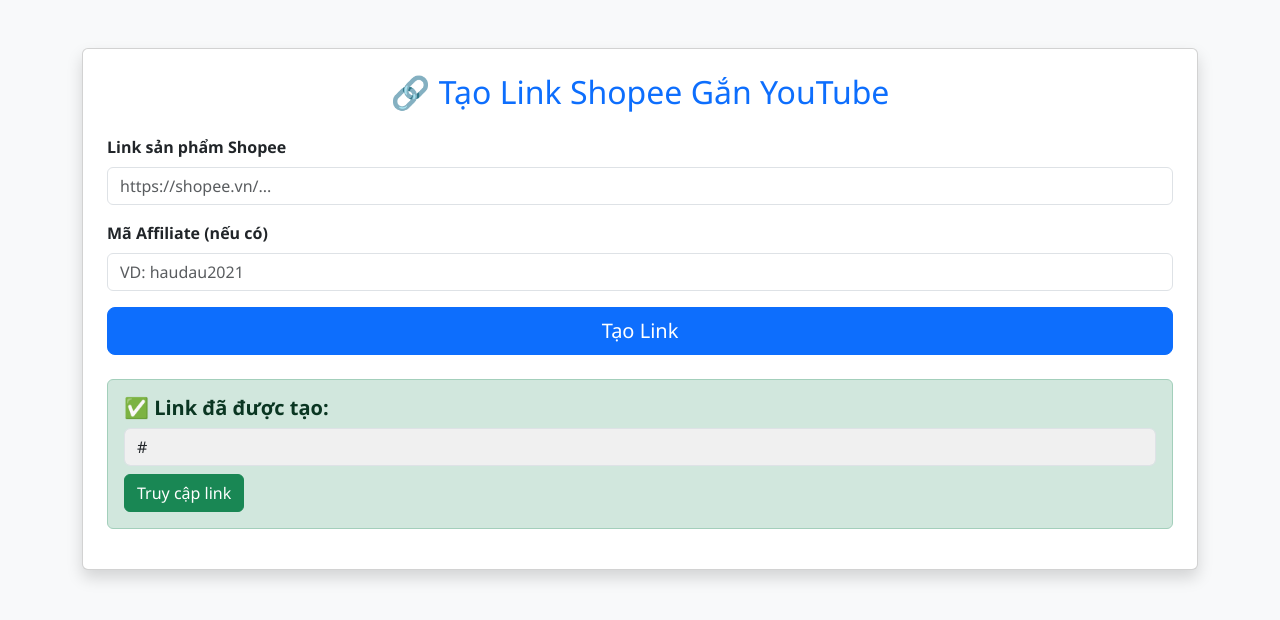
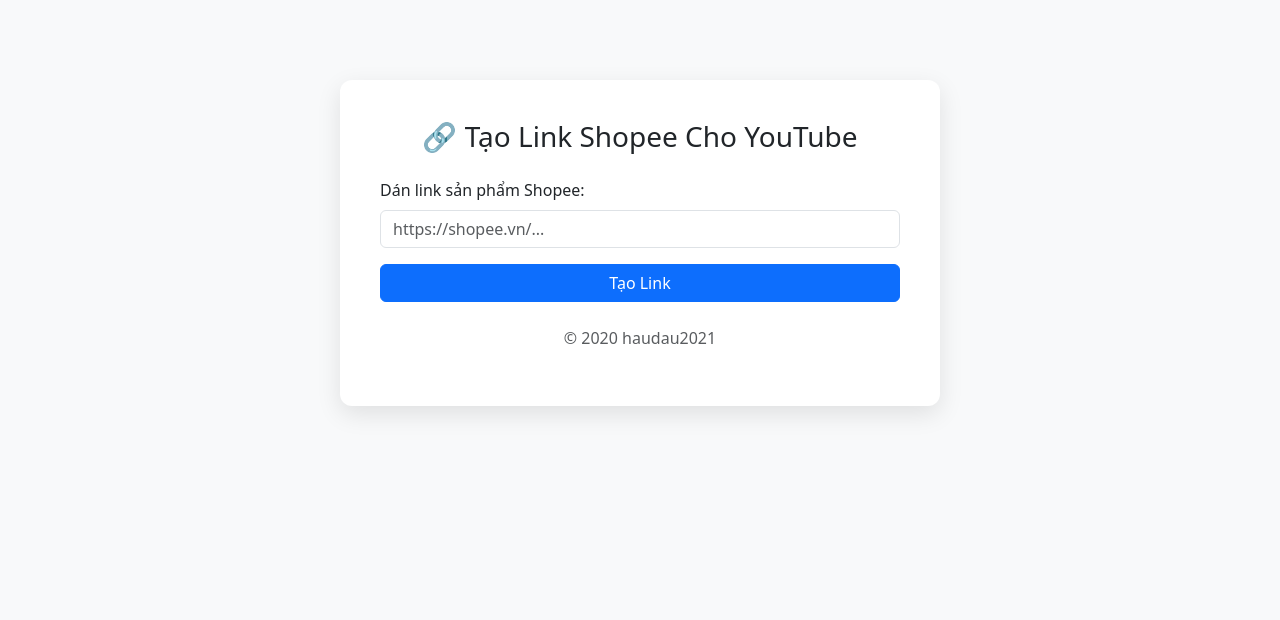
Before and after one commit to haudau2021/getlinkshope-ytb, a Flask app: template templates/index.html in a window 1280 px wide. Shown: the top 620 px of the page. Run offline with Flask 3, Linux system fonts and the light colour scheme; the template is opened without the code that fills it: most values are stand-ins (such as "Sample title", 1, 10 or a date in 2020).

Commit message:
Update index.html

```diff
--- a/templates/index.html
+++ b/templates/index.html
@@ -2,38 +2,36 @@
 <html lang="vi">
 <head>
     <meta charset="UTF-8">
-    <title>Tạo link Shopee cho YouTube</title>
-    <meta name="viewport" content="width=device-width, initial-scale=1">
-    <link href="https://cdn.jsdelivr.net/npm/bootstrap@5.3.3/dist/css/bootstrap.min.css" rel="stylesheet">
-    <link rel="stylesheet" href="{{ url_for('static', filename='style.css') }}">
+    <title>Tạo Link Shopee YouTube</title>
+    <link rel="stylesheet" href="https://cdn.jsdelivr.net/npm/bootstrap@5.3.3/dist/css/bootstrap.min.css">
+    <style>
+        body {
+            background-color: #f8f9fa;
+        }
+        .box {
+            max-width: 600px;
+            margin: 80px auto;
+            padding: 40px;
+            background-color: white;
+            border-radius: 12px;
+            box-shadow: 0 8px 24px rgba(0,0,0,0.1);
+        }
+    </style>
 </head>
-<body class="bg-light">
-
-<div class="container mt-5">
-    <div class="card shadow p-4">
-        <h2 class="text-center mb-4 text-primary">🔗 Tạo Link Shopee Gắn YouTube</h2>
+<body>
+    <div class="box">
+        <h3 class="mb-4 text-center">🔗 Tạo Link Shopee Cho YouTube</h3>
+        {% if error %}
+            <div class="alert alert-danger">{{ error }}</div>
+        {% endif %}
         <form method="POST">
             <div class="mb-3">
-                <label for="product_link" class="form-label fw-bold">Link sản phẩm Shopee</label>
-                <input type="url" class="form-control" id="product_link" name="product_link" required placeholder="https://shopee.vn/...">
+                <label class="form-label">Dán link sản phẩm Shopee:</label>
+                <input type="url" class="form-control" name="shopee_link" placeholder="https://shopee.vn/..." required>
             </div>
-            <div class="mb-3">
-                <label for="affiliate_code" class="form-label fw-bold">Mã Affiliate (nếu có)</label>
-                <input type="text" class="form-control" id="affiliate_code" name="affiliate_code" placeholder="VD: haudau2021">
-            </div>
-            <div class="d-grid">
-                <button type="submit" class="btn btn-primary btn-lg">Tạo Link</button>
-            </div>
+            <button class="btn btn-primary w-100">Tạo Link</button>
         </form>
-        {% if generated_link %}
-        <div class="mt-4 alert alert-success">
-            <h5 class="fw-bold">✅ Link đã được tạo:</h5>
-            <input class="form-control" value="{{ generated_link }}" readonly onclick="this.select()">
-            <a href="{{ generated_link }}" target="_blank" class="btn btn-success mt-2">Truy cập link</a>
-        </div>
-        {% endif %}
+        <p class="mt-4 text-center text-muted">© {{ now.year }} haudau2021</p>
     </div>
-</div>
-
 </body>
 </html>
```
